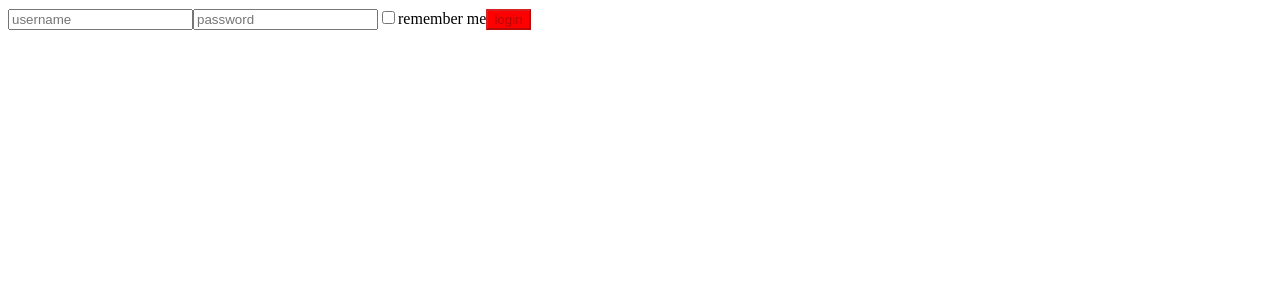
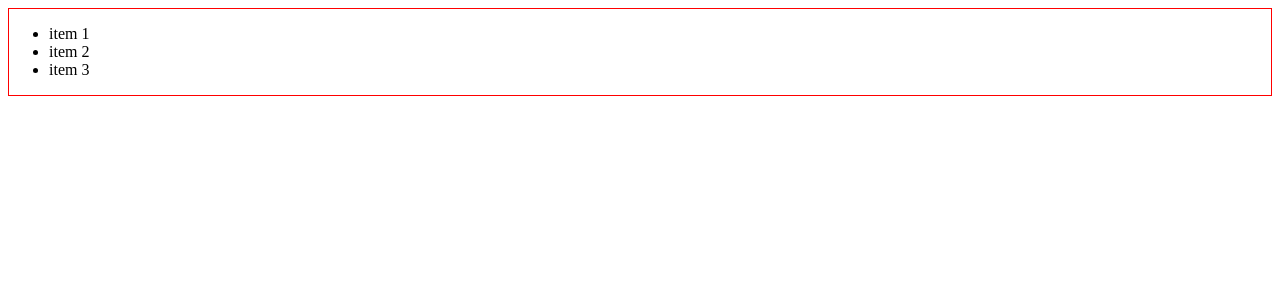
Before and after one commit to Folvin/react-exercises, a React (Create React App) app: page / in a window 1280 px wide. Shown: the top 300 px of the page. Built offline with nearby package versions, Linux system fonts and the light colour scheme.

Commit message:
component-composition-01 completato

```diff
--- a/src/App.js
+++ b/src/App.js
@@ -1,13 +1,16 @@
 import React from "react";
-import { Login } from "./Login";
-
+import Container from "./Container";
 
 export class App extends React.Component {
     render() {
         return (
-            <div>
-              <Login />
-            </div>
+            <Container>
+                <ul>
+                    <li>item 1</li>
+                    <li>item 2</li>
+                    <li>item 3</li>
+                </ul>
+            </Container>
         );
     }
 }
--- /dev/null
+++ b/src/Container.js
@@ -0,0 +1,9 @@
+import React, {Children, Component} from "react";
+
+class Container extends Component {
+    render() {
+        return <div className="container">{this.props.children}</div>;
+    }
+}
+
+export default Container;
--- a/src/Login.js
+++ /dev/null
@@ -1,59 +0,0 @@
-import React from "react";
-
-export class Login extends React.Component {
-    state = {
-        username: "",
-        password: "",
-        remember: false,
-    };
-
-    inputHandler = (e) => {
-        const name = e.target.name;
-        const type = e.target.type;
-        this.setState({
-            [name]: type === "checkbox" ? e.target.checked : e.target.value,
-        });
-    };
-
-    buttonHandler = () => {
-        this.props.onLogin(this.state);
-    };
-
-    render() {
-        const buttonStyle = {
-            backgroundColor: this.state.password.length < 8 ? "red" : "green",
-        };
-        return (
-            <div>
-                <input
-                    onChange={this.inputHandler}
-                    name="username"
-                    type="text"
-                    placeholder="username"
-                />
-                <input
-                    onChange={this.inputHandler}
-                    name="password"
-                    type="password"
-                    placeholder="password"
-                />
-                <input
-                    onChange={this.inputHandler}
-                    name="remember"
-                    type="checkbox"
-                />
-                <span>remember me</span>
-                <button
-                    style={buttonStyle}
-                    onClick={this.buttonHandler}
-                    disabled={!(this.state.username && this.state.password)}>
-                    login
-                </button>
-            </div>
-        );
-    }
-}
-
-/* Add a "login" button to the Login component. This button should be disabled as long as the username and password
-inputs are empty. When clicked, the event handler attached to the button should call an onLogin function passed as a
-prop to the Login component, passing it the state. */
--- a/src/css/index.css
+++ b/src/css/index.css
@@ -1,4 +1,4 @@
-.welcome {
-    background-color: red;
-    border: 1px solid black;
+.container {
+    background-color: white;
+    border: red solid 1px;
 }
```
